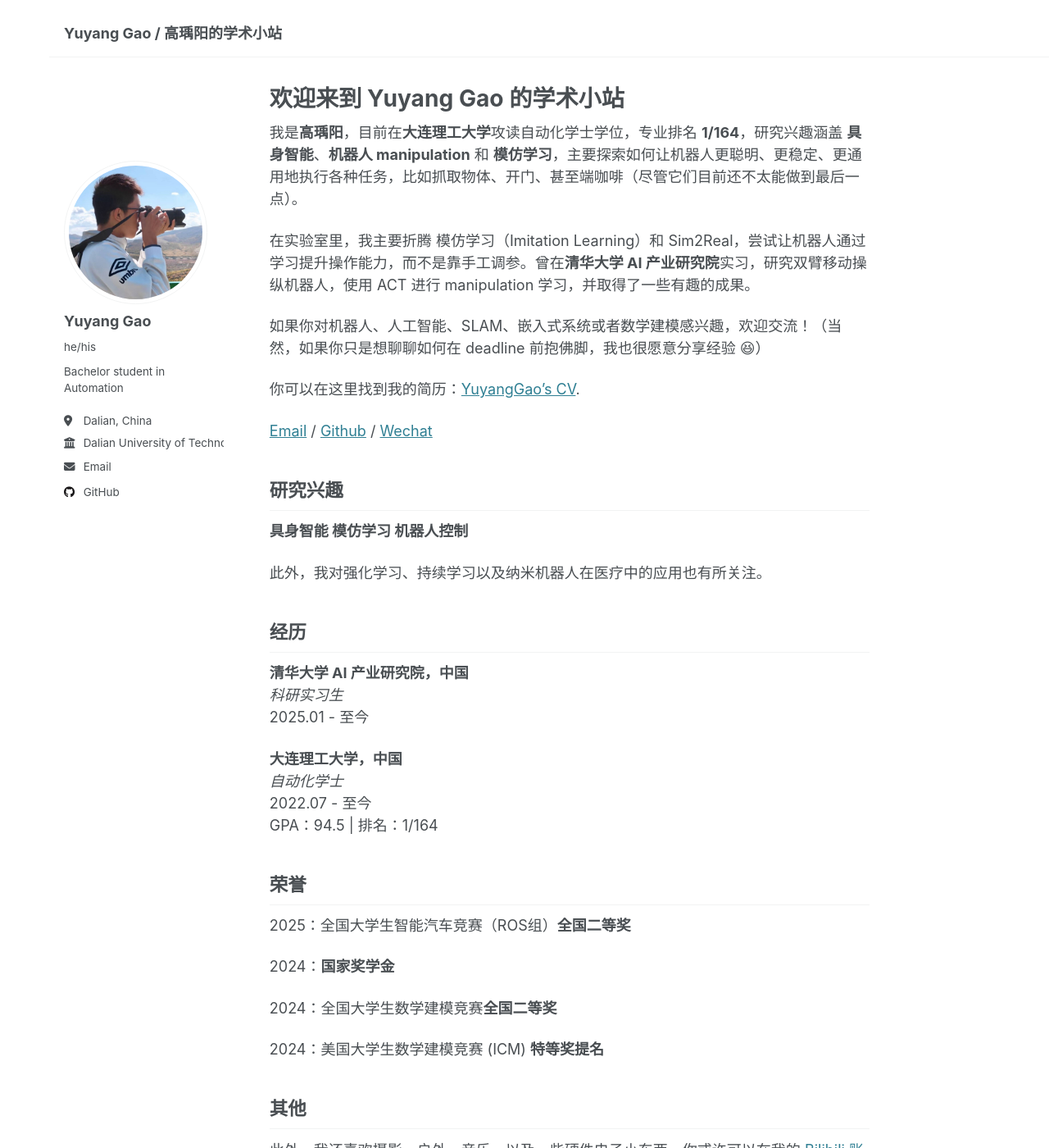
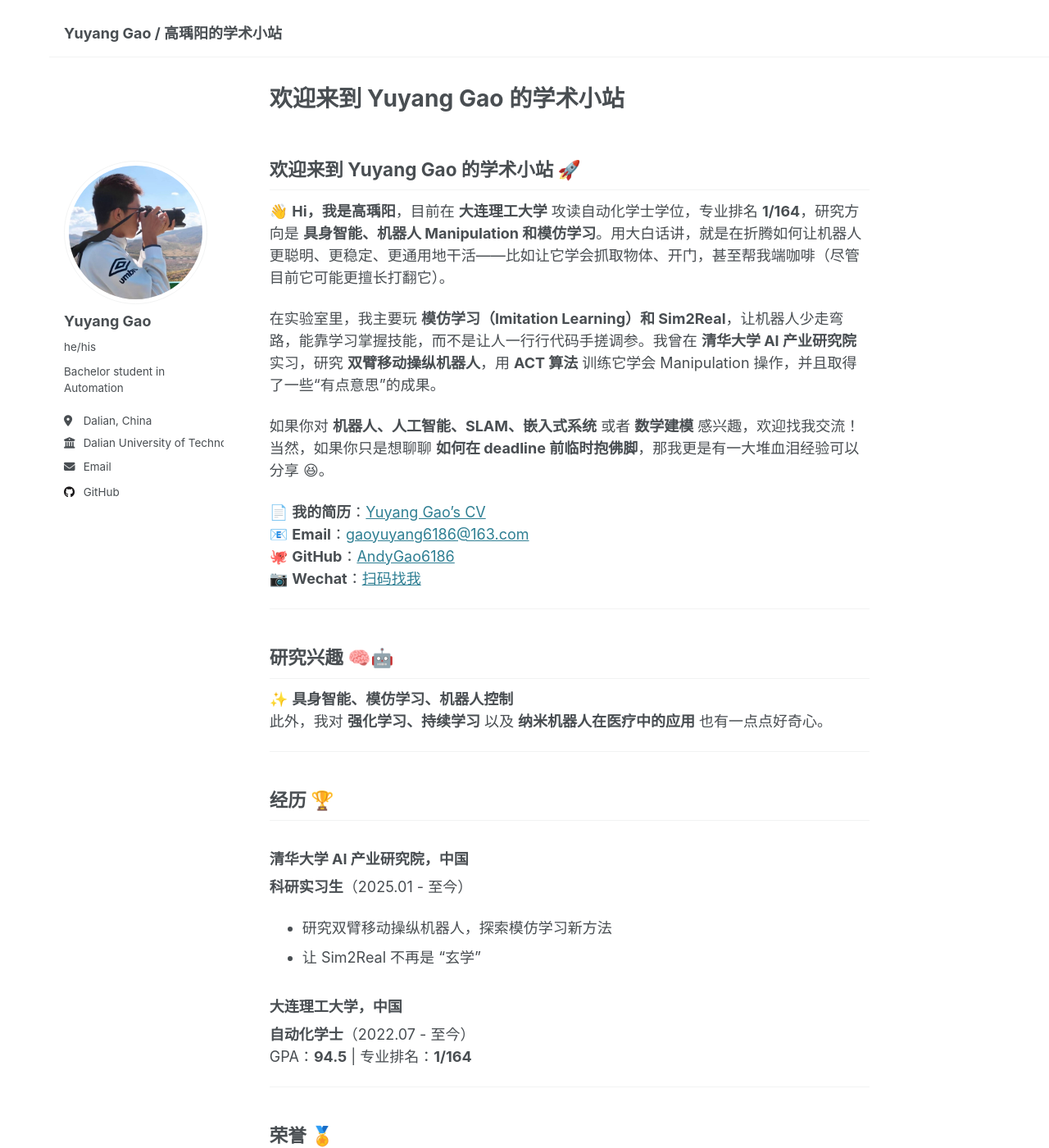
Before and after one commit to AndyGao6186/AndyGao6186.github.io, a Jekyll site: the page built from _pages/about.md, in a window 1280 px wide and 1400 px high. Shown: the whole window at 82% size. Built offline with Jekyll 4.4.1, drawn with Linux system fonts in a browser that asks for light colours; some of the changed text lies outside the part shown.

Commit message:
Update about.md

```diff
--- a/_pages/about.md
+++ b/_pages/about.md
@@ -7,49 +7,53 @@ redirect_from:
   - /about.html
 ---
 
+## **欢迎来到 Yuyang Gao 的学术小站 🚀**
 
-我是**高瑀阳**，目前在**大连理工大学**攻读自动化学士学位，专业排名 **1/164**，研究兴趣涵盖 **具身智能**、**机器人 manipulation** 和 **模仿学习**，主要探索如何让机器人更聪明、更稳定、更通用地执行各种任务，比如抓取物体、开门、甚至端咖啡（尽管它们目前还不太能做到最后一点）。
+👋 **Hi，我是高瑀阳**，目前在 **大连理工大学** 攻读自动化学士学位，专业排名 **1/164**，研究方向是 **具身智能、机器人 Manipulation 和模仿学习**。用大白话讲，就是在折腾如何让机器人更聪明、更稳定、更通用地干活——比如让它学会抓取物体、开门，甚至帮我端咖啡（尽管目前它可能更擅长打翻它）。
 
-在实验室里，我主要折腾 模仿学习（Imitation Learning）和 Sim2Real，尝试让机器人通过学习提升操作能力，而不是靠手工调参。曾在**清华大学 AI 产业研究院**实习，研究双臂移动操纵机器人，使用 ACT 进行 manipulation 学习，并取得了一些有趣的成果。
+在实验室里，我主要玩 **模仿学习（Imitation Learning）和 Sim2Real**，让机器人少走弯路，能靠学习掌握技能，而不是让人一行行代码手搓调参。我曾在 **清华大学 AI 产业研究院** 实习，研究 **双臂移动操纵机器人**，用 **ACT 算法** 训练它学会 Manipulation 操作，并且取得了一些“有点意思”的成果。
 
-如果你对机器人、人工智能、SLAM、嵌入式系统或者数学建模感兴趣，欢迎交流！（当然，如果你只是想聊聊如何在 deadline 前抱佛脚，我也很愿意分享经验 😆）
+如果你对 **机器人、人工智能、SLAM、嵌入式系统** 或者 **数学建模** 感兴趣，欢迎找我交流！当然，如果你只是想聊聊 **如何在 deadline 前临时抱佛脚**，那我更是有一大堆血泪经验可以分享 😆。
 
-你可以在这里找到我的简历：[YuyangGao's CV](../assets/CV.pdf).
+📄 **我的简历**：[Yuyang Gao's CV](../assets/CV.pdf)
+📧 **Email**：[gaoyuyang6186@163.com](mailto:gaoyuyang6186@163.com)
+🐙 **GitHub**：[AndyGao6186](https://github.com/AndyGao6186)
+📷 **Wechat**：[扫码找我](../images/wechat.jpg)
 
-[Email](mailto:gaoyuyang6186@163.com) / [Github](https://github.com/AndyGao6186) / [Wechat](../images/wechat.jpg)
+---
 
+## **研究兴趣 🧠🤖**
+✨ **具身智能、模仿学习、机器人控制**
+此外，我对 **强化学习、持续学习** 以及 **纳米机器人在医疗中的应用** 也有一点点好奇心。
 
-研究兴趣
-------
-**具身智能 模仿学习 机器人控制**
+---
 
-此外，我对强化学习、持续学习以及纳米机器人在医疗中的应用也有所关注。
+## **经历 🏆**
 
-**经历**
-------
-**清华大学 AI 产业研究院，中国**
-*科研实习生*
-2025.01 - 至今
+### **清华大学 AI 产业研究院，中国**
+**科研实习生**（2025.01 - 至今）
+- 研究双臂移动操纵机器人，探索模仿学习新方法
+- 让 Sim2Real 不再是 “玄学”
 
-**大连理工大学，中国**
-*自动化学士*
-2022.07 - 至今
-GPA：94.5 | 排名：1/164
+### **大连理工大学，中国**
+**自动化学士**（2022.07 - 至今）
+GPA：**94.5** | 专业排名：**1/164**
 
+---
 
-**荣誉**
-------
-2025：全国大学生智能汽车竞赛（ROS组）**全国二等奖**
+## **荣誉 🏅**
+- **2025**：全国大学生智能汽车竞赛（ROS组）🏎 **全国二等奖**
+- **2024**：🌟 **国家奖学金**
+- **2024**：全国大学生数学建模竞赛 🧮 **全国二等奖**
+- **2024**：美国大学生数学建模竞赛 (ICM) ✈ **特等奖提名**
 
-2024：**国家奖学金**
+---
 
-2024：全国大学生数学建模竞赛**全国二等奖**
+## **课外生活 🎵🎮**
+除了科研，我还是个 **摄影爱好者、户外运动爱好者、音乐发烧友**，偶尔也会鼓捣点 **硬件电子小玩意**。你或许能在我的 **[Bilibili 账号](https://space.bilibili.com/260882142)** 里找到一些有趣的视频。
 
-2024：美国大学生数学建模竞赛 (ICM) **特等奖提名**
+📢 **本网页基于 [Academic Pages](https://github.com/academicpages/academicpages.github.io)，托管在 GitHub Pages**。感谢伟大的开源社区！
 
+---
 
-其他
-------
-此外，我还喜欢摄影、户外、音乐，以及一些硬件电子小东西，你或许可以在我的 [Bilibili 账号](https://space.bilibili.com/260882142)中找到一些有趣的视频。
-
-另，本网页托管在 GitHub Pages 上，基于 [Academic Pages 模板](https://github.com/academicpages/academicpages.github.io)（感谢伟大的开源社区）。
+**如果你看到这里了，那我们应该是同类人！来聊聊吧！💬**
```
